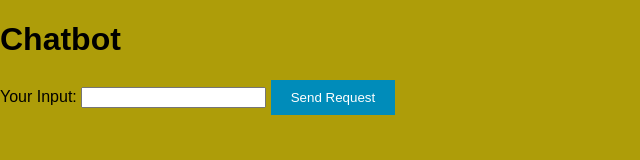
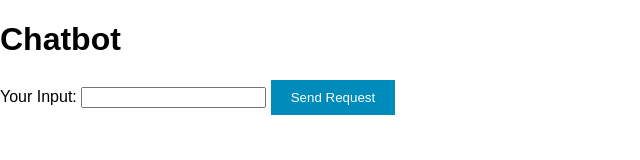
Before and after one commit to MaxLubale/ARA.AI, a plain HTML site: page index.html in a window 1280 px wide. Shown: the whole page, without its empty margins (0-640 px from the left). Drawn offline with Linux system fonts and the light colour scheme.

Commit message:
added a picture folderand css update

```diff
--- a/css/style.css
+++ b/css/style.css
@@ -1,5 +1,5 @@
 body {
-    background-color: #ae9d09;
+    background-image: url('');
     font-family: Arial, sans-serif;
     margin: 0;
     padding: 0;
```
Also changed, not shown: Pictures/aipic1.jpg (added), Pictures/aipic2.jpg (added), Pictures/aipic3.jpg (added), Pictures/aipic4.jpg (added), Pictures/aipic5.jpg (added).
